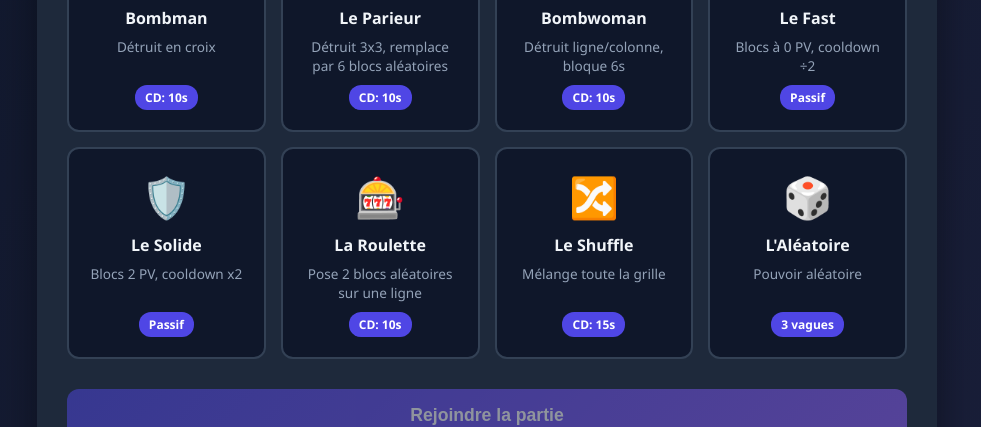
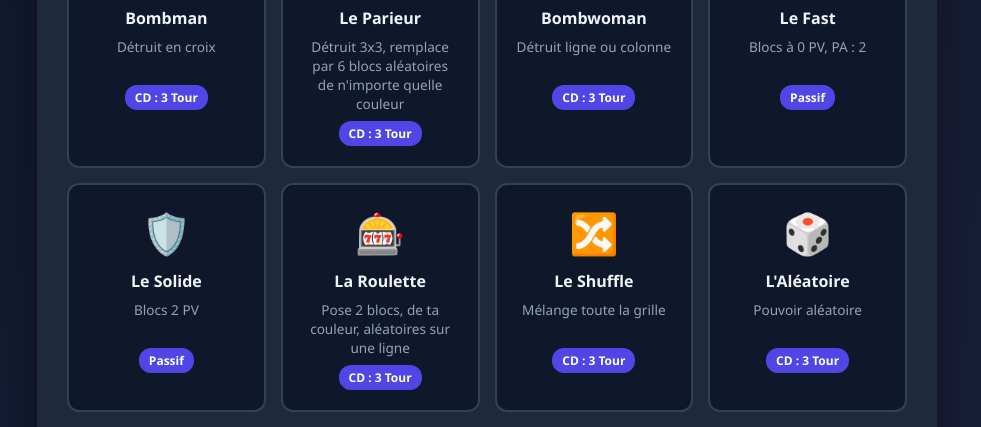
Before and after one commit to AnthonyLaurent1/Morpion-JS, a plain HTML site: page front/index.html in a window 1280 px wide. Shown: the part 563-990 px from the top of the page, without its empty margins (153-1134 px from the left). Drawn offline with Linux system fonts and the light colour scheme.

Commit message:
amélioration desc class

```diff
--- a/front/index.html
+++ b/front/index.html
@@ -29,56 +29,56 @@
             <div class="class-icon">💣</div>
             <h3>Bombman</h3>
             <p>Détruit en croix</p>
-            <span class="cooldown">CD: 10s</span>
+            <span class="cooldown">CD : 3 Tour</span>
           </div>
 
           <div class="class-card" data-class="parieur">
             <div class="class-icon">🎲</div>
             <h3>Le Parieur</h3>
-            <p>Détruit 3x3, remplace par 6 blocs aléatoires</p>
-            <span class="cooldown">CD: 10s</span>
+            <p>Détruit 3x3, remplace par 6 blocs aléatoires de n'importe quelle couleur</p>
+            <span class="cooldown">CD : 3 Tour</span>
           </div>
 
           <div class="class-card" data-class="bombwoman">
             <div class="class-icon">💥</div>
             <h3>Bombwoman</h3>
-            <p>Détruit ligne/colonne, bloque 6s</p>
-            <span class="cooldown">CD: 10s</span>
+            <p>Détruit ligne ou colonne</p>
+            <span class="cooldown">CD : 3 Tour</span>
           </div>
 
           <div class="class-card" data-class="fast">
             <div class="class-icon">⚡</div>
             <h3>Le Fast</h3>
-            <p>Blocs à 0 PV, cooldown ÷2</p>
+            <p>Blocs à 0 PV, PA : 2</p>
             <span class="cooldown">Passif</span>
           </div>
 
           <div class="class-card" data-class="solide">
             <div class="class-icon">🛡️</div>
             <h3>Le Solide</h3>
-            <p>Blocs 2 PV, cooldown x2</p>
+            <p>Blocs 2 PV</p>
             <span class="cooldown">Passif</span>
           </div>
 
           <div class="class-card" data-class="roulette">
             <div class="class-icon">🎰</div>
             <h3>La Roulette</h3>
-            <p>Pose 2 blocs aléatoires sur une ligne</p>
-            <span class="cooldown">CD: 10s</span>
+            <p>Pose 2 blocs, de ta couleur, aléatoires sur une ligne</p>
+            <span class="cooldown">CD : 3 Tour</span>
           </div>
 
           <div class="class-card" data-class="shuffle">
             <div class="class-icon">🔀</div>
             <h3>Le Shuffle</h3>
             <p>Mélange toute la grille</p>
-            <span class="cooldown">CD: 15s</span>
+            <span class="cooldown">CD : 3 Tour</span>
           </div>
 
           <div class="class-card" data-class="aleatoire">
             <div class="class-icon">🎲</div>
             <h3>L'Aléatoire</h3>
             <p>Pouvoir aléatoire</p>
-            <span class="cooldown">3 vagues</span>
+            <span class="cooldown">CD : 3 Tour</span>
           </div>
         </div>
       </div>
```
